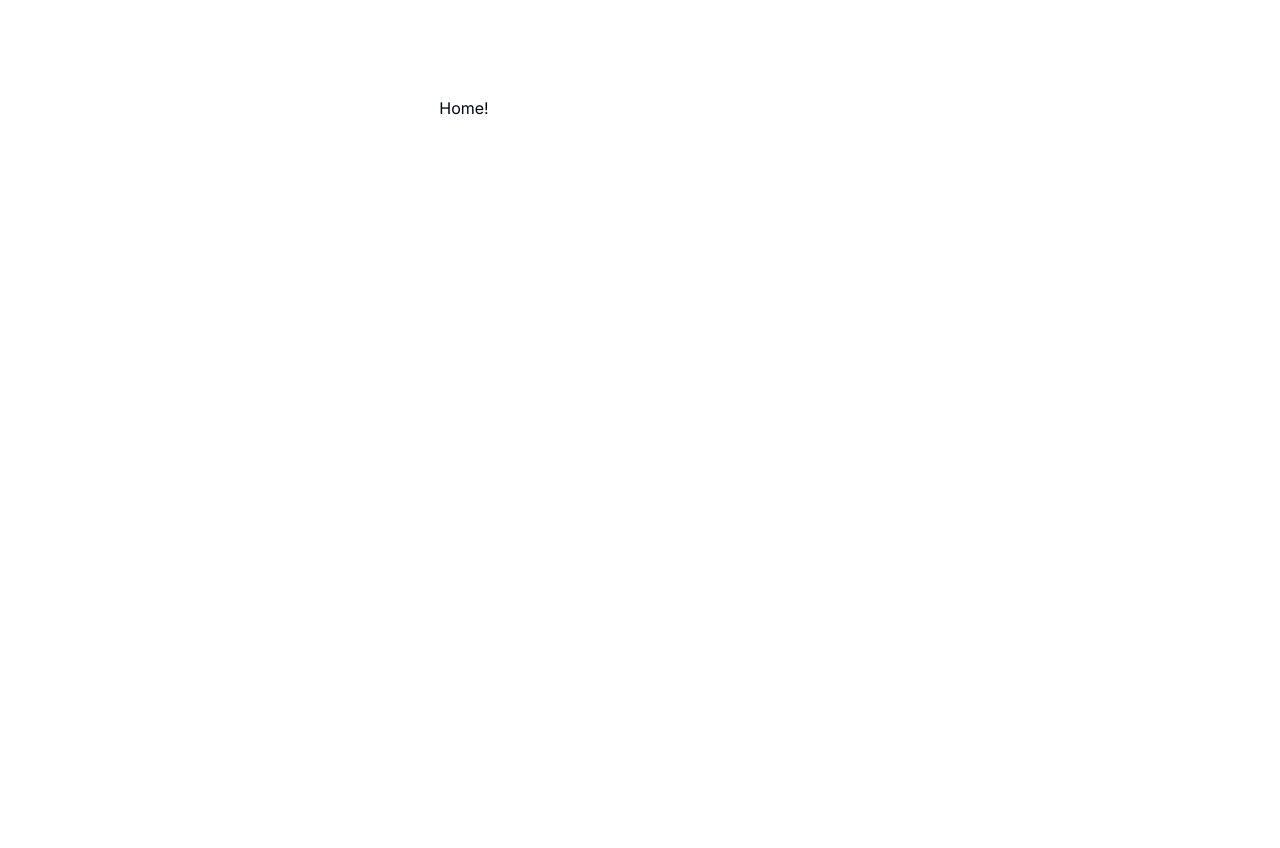
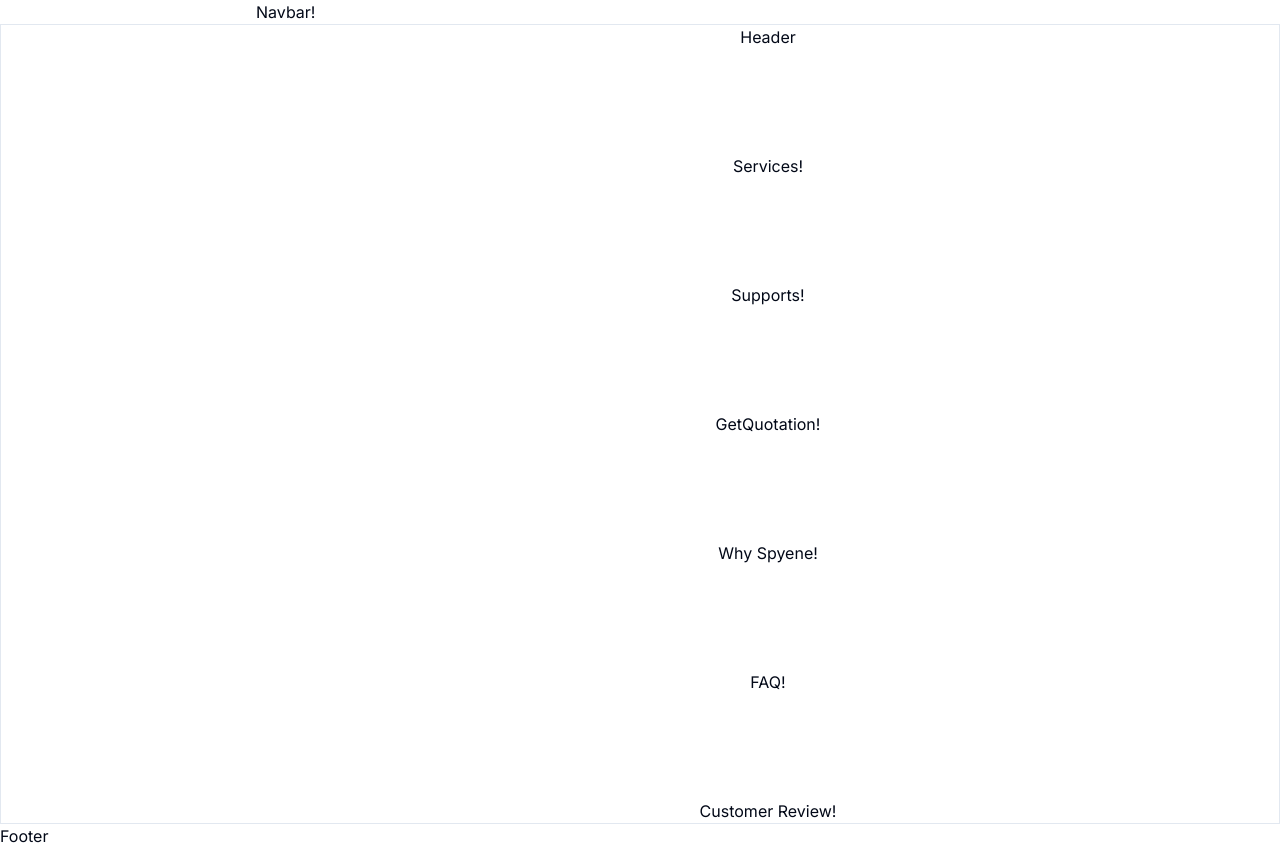
Before and after one commit to sadat66/spyene-client, a Next.js app: page / in a window 1280 px wide. Before the commit the page ends 800 px from the top, so only its background shows below. Built offline with nearby package versions, Linux system fonts and the light colour scheme.

Commit message:
landing layout added

```diff
--- /dev/null
+++ b/src/app/_components/customer-review.jsx
@@ -0,0 +1,5 @@
+const CustomerReview = () => {
+    return ( <div>Customer Review!</div> );
+}
+
+export default CustomerReview;
--- /dev/null
+++ b/src/app/_components/faq.jsx
@@ -0,0 +1,5 @@
+const FAQ = () => {
+  return <div>FAQ!</div>;
+};
+
+export default FAQ;
--- /dev/null
+++ b/src/app/_components/get-quotation.jsx
@@ -0,0 +1,5 @@
+const GetQuotation = () => {
+    return ( <div>GetQuotation!</div> );
+}
+
+export default GetQuotation;
--- /dev/null
+++ b/src/app/_components/services.jsx
@@ -0,0 +1,5 @@
+const Services = () => {
+  return <div> Services!</div>;
+};
+
+export default Services;
--- /dev/null
+++ b/src/app/_components/supports.jsx
@@ -0,0 +1,5 @@
+const Supports = () => {
+  return <div>Supports! </div>;
+};
+
+export default Supports;
--- /dev/null
+++ b/src/app/_components/why-spyene.jsx
@@ -0,0 +1,7 @@
+const WhySpyene = () => {
+    return ( <div>
+        Why Spyene!
+    </div> );
+}
+
+export default WhySpyene;
--- a/src/app/layout.js
+++ b/src/app/layout.js
@@ -1,5 +1,7 @@
 import { Inter } from "next/font/google";
 import "../styles/globals.css";
+import Footer from "@/components/Footer";
+import Navbar from "@/components/navbar";
 
 const inter = Inter({ subsets: ["latin"] });
 
@@ -11,7 +13,11 @@ export const metadata = {
 export default function RootLayout({ children }) {
   return (
     <html lang="en">
-      <body className={inter.className}>{children}</body>
+      <body className={inter.className}>
+        <Navbar />
+        {children}
+        <Footer />
+      </body>
     </html>
   );
 }
--- a/src/app/page.js
+++ b/src/app/page.js
@@ -1,8 +1,23 @@
+import Footer from "@/components/Footer";
+import Header from "@/components/Header";
+import Navbar from "@/components/navbar";
+import Services from "./_components/services";
+import CustomerReview from "./_components/customer-review";
+import FAQ from "./_components/faq";
+import GetQuotation from "./_components/get-quotation";
+import WhySpyene from "./_components/why-spyene";
+import Supports from "./_components/supports";
 
 export default function Home() {
   return (
-    <main className="flex min-h-screen max-w-[928px] flex-col items-center justify-between p-24">
-      Home!
+    <main className="flex min-h-screen max-w-[1440px] border flex-col items-center justify-between mx-auto ps-[256px]">
+      <Header />
+      <Services />
+      <Supports />
+      <GetQuotation />
+      <WhySpyene />
+      <FAQ />
+      <CustomerReview />
     </main>
   );
 }
--- /dev/null
+++ b/src/components/Footer.jsx
@@ -0,0 +1,5 @@
+const Footer = () => {
+    return ( <div className="max-w-[1440px] mx-auto">Footer</div> );
+}
+
+export default Footer;
--- /dev/null
+++ b/src/components/Header.jsx
@@ -0,0 +1,5 @@
+const Header = () => {
+    return ( <div>Header</div> );
+}
+
+export default Header;
--- /dev/null
+++ b/src/components/navbar.jsx
@@ -0,0 +1,5 @@
+const Navbar = () => {
+  return <div className="max-w-[1440px] mx-auto px-[256px]">Navbar!</div>;
+};
+
+export default Navbar;
--- a/src/styles/globals.css
+++ b/src/styles/globals.css
@@ -67,3 +67,8 @@
     @apply bg-background text-foreground;
   }
 }
+
+.container {
+  padding-right: 256px;
+  padding-left: 0;
+}
```
